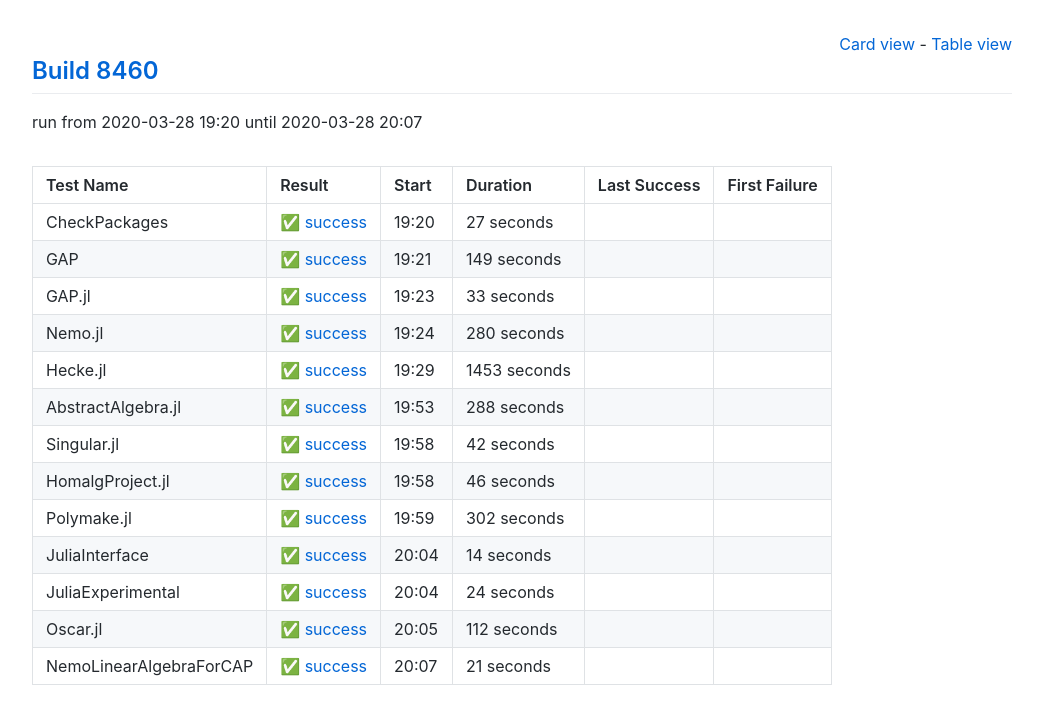
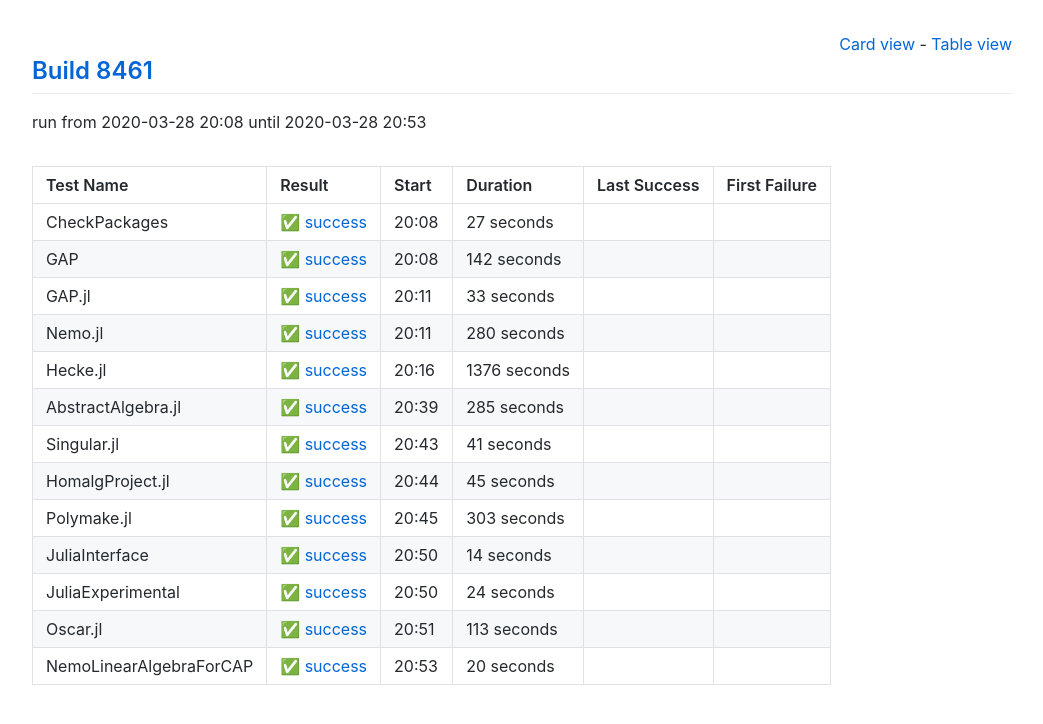
Before and after one commit to oscar-system/oscar-ci-status, a Jekyll site: the page built from table.html, in a window 1280 px wide. Shown: the top 724 px of the page, without its empty margins (118-1161 px from the left). Built offline with Jekyll 4.4.1, drawn with Linux system fonts in a browser that asks for light colours.

Commit message:
Build 8461

```diff
--- a/_data/ci.yml
+++ b/_data/ci.yml
@@ -1,5 +1,5 @@
-build: 8460
-build_url: https://oscarci.mathematik.uni-kl.de/job/oscar/8460/
+build: 8461
+build_url: https://oscarci.mathematik.uni-kl.de/job/oscar/8461/
 job: oscar
 tests:
 - duration: 27
@@ -8,20 +8,20 @@
   first_failure_url: null
   last_success: false
   last_success_url: null
-  log: https://oscarci.mathematik.uni-kl.de/job/oscar/8460/artifact/logs/build-8460/CheckPackages.log
+  log: https://oscarci.mathematik.uni-kl.de/job/oscar/8461/artifact/logs/build-8461/CheckPackages.log
   name: CheckPackages
-  start: 2020-03-28 19:20
+  start: 2020-03-28 20:08
   status: success
   success: true
-- duration: 149
+- duration: 142
   exitcode: 0
   first_failure: false
   first_failure_url: null
   last_success: false
   last_success_url: null
-  log: https://oscarci.mathematik.uni-kl.de/job/oscar/8460/artifact/logs/build-8460/GAP.log
+  log: https://oscarci.mathematik.uni-kl.de/job/oscar/8461/artifact/logs/build-8461/GAP.log
   name: GAP
-  start: 2020-03-28 19:21
+  start: 2020-03-28 20:08
   status: success
   success: true
 - duration: 33
@@ -30,9 +30,9 @@
   first_failure_url: null
   last_success: false
   last_success_url: null
-  log: https://oscarci.mathematik.uni-kl.de/job/oscar/8460/artifact/logs/build-8460/GAP.jl.log
+  log: https://oscarci.mathematik.uni-kl.de/job/oscar/8461/artifact/logs/build-8461/GAP.jl.log
   name: GAP.jl
-  start: 2020-03-28 19:23
+  start: 2020-03-28 20:11
   status: success
   success: true
 - duration: 280
@@ -41,64 +41,64 @@
   first_failure_url: null
   last_success: false
   last_success_url: null
-  log: https://oscarci.mathematik.uni-kl.de/job/oscar/8460/artifact/logs/build-8460/Nemo.jl.log
+  log: https://oscarci.mathematik.uni-kl.de/job/oscar/8461/artifact/logs/build-8461/Nemo.jl.log
   name: Nemo.jl
-  start: 2020-03-28 19:24
+  start: 2020-03-28 20:11
   status: success
   success: true
-- duration: 1453
+- duration: 1376
   exitcode: 0
   first_failure: false
   first_failure_url: null
   last_success: false
   last_success_url: null
-  log: https://oscarci.mathematik.uni-kl.de/job/oscar/8460/artifact/logs/build-8460/Hecke.jl.log
+  log: https://oscarci.mathematik.uni-kl.de/job/oscar/8461/artifact/logs/build-8461/Hecke.jl.log
   name: Hecke.jl
-  start: 2020-03-28 19:29
+  start: 2020-03-28 20:16
   status: success
   success: true
-- duration: 288
+- duration: 285
   exitcode: 0
   first_failure: false
   first_failure_url: null
   last_success: false
   last_success_url: null
-  log: https://oscarci.mathematik.uni-kl.de/job/oscar/8460/artifact/logs/build-8460/AbstractAlgebra.jl.log
+  log: https://oscarci.mathematik.uni-kl.de/job/oscar/8461/artifact/logs/build-8461/AbstractAlgebra.jl.log
   name: AbstractAlgebra.jl
-  start: 2020-03-28 19:53
+  start: 2020-03-28 20:39
   status: success
   success: true
-- duration: 42
+- duration: 41
   exitcode: 0
   first_failure: false
   first_failure_url: null
   last_success: false
   last_success_url: null
-  log: https://oscarci.mathematik.uni-kl.de/job/oscar/8460/artifact/logs/build-8460/Singular.jl.log
+  log: https://oscarci.mathematik.uni-kl.de/job/oscar/8461/artifact/logs/build-8461/Singular.jl.log
   name: Singular.jl
-  start: 2020-03-28 19:58
+  start: 2020-03-28 20:43
   status: success
   success: true
-- duration: 46
+- duration: 45
   exitcode: 0
   first_failure: false
   first_failure_url: null
   last_success: false
   last_success_url: null
-  log: https://oscarci.mathematik.uni-kl.de/job/oscar/8460/artifact/logs/build-8460/HomalgProject.jl.log
+  log: https://oscarci.mathematik.uni-kl.de/job/oscar/8461/artifact/logs/build-8461/HomalgProject.jl.log
   name: HomalgProject.jl
-  start: 2020-03-28 19:58
+  start: 2020-03-28 20:44
   status: success
   success: true
-- duration: 302
+- duration: 303
   exitcode: 0
   first_failure: false
   first_failure_url: null
   last_success: false
   last_success_url: null
-  log: https://oscarci.mathematik.uni-kl.de/job/oscar/8460/artifact/logs/build-8460/Polymake.jl.log
+  log: https://oscarci.mathematik.uni-kl.de/job/oscar/8461/artifact/logs/build-8461/Polymake.jl.log
   name: Polymake.jl
-  start: 2020-03-28 19:59
+  start: 2020-03-28 20:45
   status: success
   success: true
 - duration: 14
@@ -107,9 +107,9 @@
   first_failure_url: null
   last_success: false
   last_success_url: null
-  log: https://oscarci.mathematik.uni-kl.de/job/oscar/8460/artifact/logs/build-8460/JuliaInterface.log
+  log: https://oscarci.mathematik.uni-kl.de/job/oscar/8461/artifact/logs/build-8461/JuliaInterface.log
   name: JuliaInterface
-  start: 2020-03-28 20:04
+  start: 2020-03-28 20:50
   status: success
   success: true
 - duration: 24
@@ -118,30 +118,30 @@
   first_failure_url: null
   last_success: false
   last_success_url: null
-  log: https://oscarci.mathematik.uni-kl.de/job/oscar/8460/artifact/logs/build-8460/JuliaExperimental.log
+  log: https://oscarci.mathematik.uni-kl.de/job/oscar/8461/artifact/logs/build-8461/JuliaExperimental.log
   name: JuliaExperimental
-  start: 2020-03-28 20:04
+  start: 2020-03-28 20:50
   status: success
   success: true
-- duration: 112
+- duration: 113
   exitcode: 0
   first_failure: false
   first_failure_url: null
   last_success: false
   last_success_url: null
-  log: https://oscarci.mathematik.uni-kl.de/job/oscar/8460/artifact/logs/build-8460/Oscar.jl.log
+  log: https://oscarci.mathematik.uni-kl.de/job/oscar/8461/artifact/logs/build-8461/Oscar.jl.log
   name: Oscar.jl
-  start: 2020-03-28 20:05
+  start: 2020-03-28 20:51
   status: success
   success: true
-- duration: 21
+- duration: 20
   exitcode: 0
   first_failure: false
   first_failure_url: null
   last_success: false
   last_success_url: null
-  log: https://oscarci.mathematik.uni-kl.de/job/oscar/8460/artifact/logs/build-8460/NemoLinearAlgebraForCAP.log
+  log: https://oscarci.mathematik.uni-kl.de/job/oscar/8461/artifact/logs/build-8461/NemoLinearAlgebraForCAP.log
   name: NemoLinearAlgebraForCAP
-  start: 2020-03-28 20:07
+  start: 2020-03-28 20:53
   status: success
   success: true
```
Also changed, not shown: README.md.
